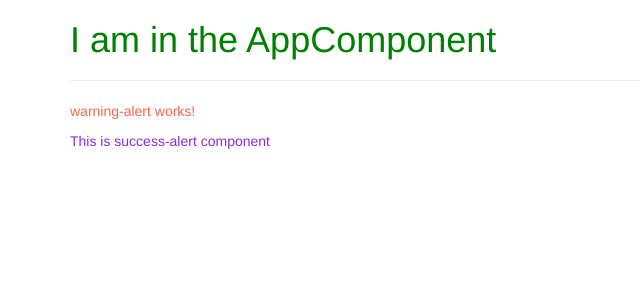
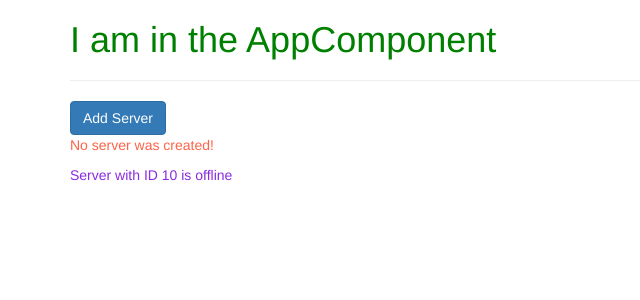
Before and after one commit to mvnshrikanth/my-first-app, an Angular app: page / in a window 1280 px wide. Shown: the top 300 px of the page, without its empty margins (0-640 px from the left). Built offline with nearby package versions, Linux system fonts and the light colour scheme.

Commit message:
Event binding

```diff
--- a/src/app/success-alert/success-alert.component.html
+++ b/src/app/success-alert/success-alert.component.html
@@ -1 +1 @@
-<p>This is success-alert component</p>
+<p>{{'Server'}} with ID {{serverId}} is {{getServerStatus()}}</p>
--- a/src/app/success-alert/success-alert.component.ts
+++ b/src/app/success-alert/success-alert.component.ts
@@ -1,8 +1,15 @@
-import {Component} from '@angular/core';
+import { Component } from '@angular/core';
 
 @Component({
     selector: 'app-success-alert',
-    templateUrl:'./success-alert.component.html',
-    styleUrls:['./success-alert.component.css']
+    templateUrl: './success-alert.component.html',
+    styleUrls: ['./success-alert.component.css']
 })
-export class SuccessAlertComponent {}
+export class SuccessAlertComponent {
+    serverId: number = 10;
+    serverStatus: string = 'offline';
+
+    getServerStatus() {
+        return this.serverStatus;
+    }
+}
--- a/src/app/warning-alert/warning-alert.component.html
+++ b/src/app/warning-alert/warning-alert.component.html
@@ -1 +1,3 @@
-<p>warning-alert works!</p>
+<button class="btn btn-primary" [disabled]="!allowNewServer" (click)="onCreateServer()">Add Server</button>
+<!-- <p [innerText]="allowNewServer"></p> -->
+<p>{{serverCreationStatus}}</p>
--- a/src/app/warning-alert/warning-alert.component.ts
+++ b/src/app/warning-alert/warning-alert.component.ts
@@ -6,10 +6,19 @@ import { Component, OnInit } from '@angular/core';
   styleUrls: ['./warning-alert.component.css']
 })
 export class WarningAlertComponent implements OnInit {
-
-  constructor() { }
+  allowNewServer: boolean = false;
+  serverCreationStatus: string = 'No server was created!';
+  constructor() {
+    setTimeout(() => {
+      this.allowNewServer=true;
+    }, 2000);
+  }
 
   ngOnInit() {
   }
 
+onCreateServer(){
+  this.serverCreationStatus='Server was created!';
 }
+
+}
```
